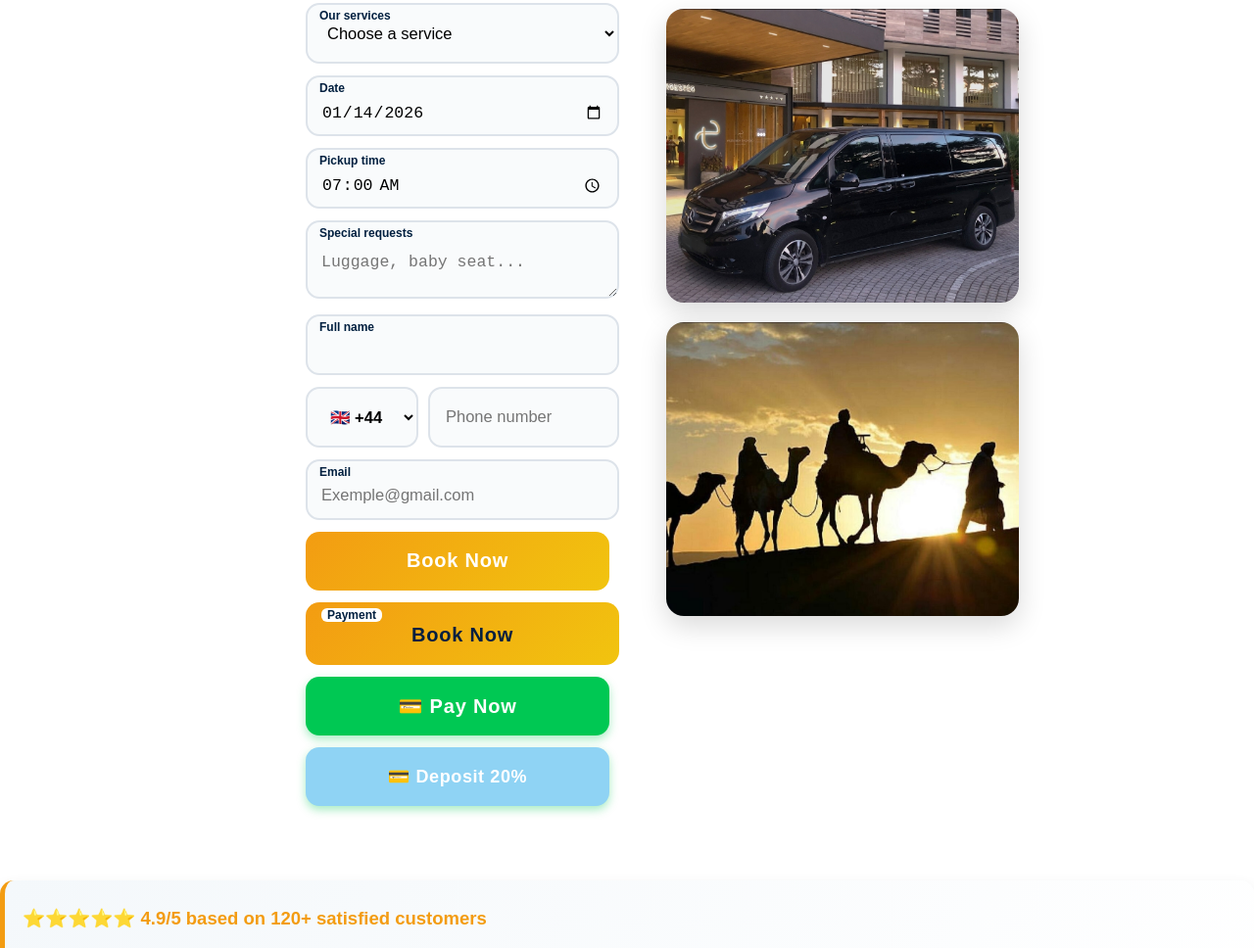
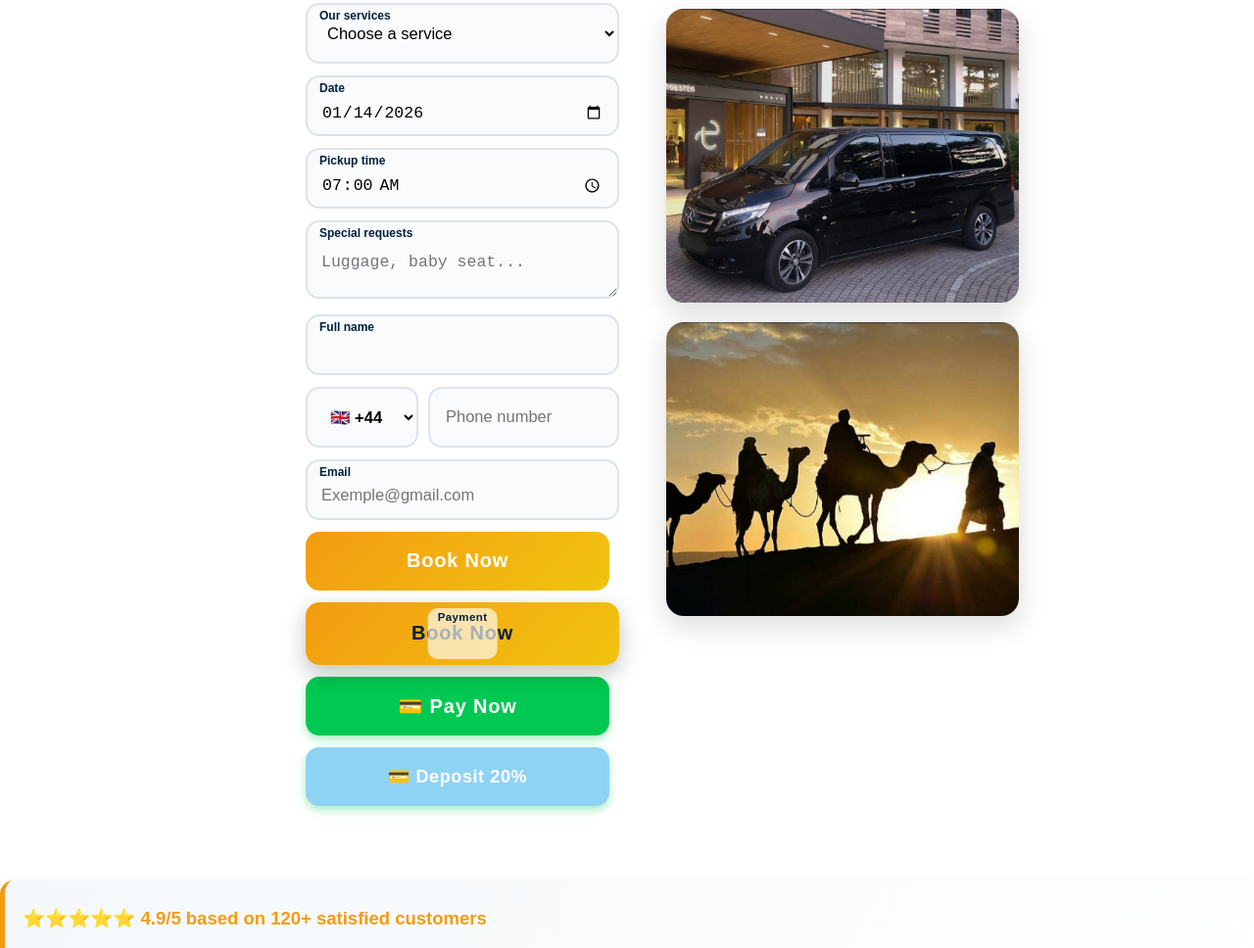
Before and after one commit to assamjid/mastertriptransfers, a plain HTML site: page index.html in a window 1280 px wide. Shown: the part 1141-2109 px from the top of the page at 98% size. Drawn offline with Linux system fonts and the light colour scheme.

Commit message:
Update index.html

```diff
--- a/index.html
+++ b/index.html
@@ -1045,8 +1045,11 @@ button[type="submit"]{
 
 .floating-book-btn{
   position:relative;
-}
-
+  width:100%;
+  max-width:340px;
+}
+
+/* Bouton principal */
 .floating-book-btn .floating-btn{
   width:100%;
   height:64px;
@@ -1054,26 +1057,29 @@ button[type="submit"]{
   background:linear-gradient(135deg,#f39c12,#f1c40f);
   border:none;
   font-weight:900;
-  font-size:16px;
+  font-size:18px;
   cursor:pointer;
   color:#001F3F;
   position:relative;
-  padding-top:18px;
-}
-
+  padding-top:14px;
+  box-shadow:0 8px 22px rgba(0,0,0,.25);
+}
+
+/* Label DANS le bouton */
 .floating-book-btn label{
   position:absolute;
-  top:6px;
-  left:16px;
-  font-size:12px;
+  bottom:6px;                  /* ⬅️ collé en bas */
+  left:50%;
+  transform:translateX(-50%);  /* ⬅️ centré */
+  font-size:11.5px;
+  font-weight:800;
   color:#001F3F;
-  font-weight:700;
   pointer-events:none;
-  background:#fff;
-  padding:0 6px;
-  border-radius:6px;
-}
-
+  background:rgba(255,255,255,0.65);  /* fond visible dans le bouton */
+  padding:3px 10px;
+  border-radius:10px;
+  letter-spacing:0.4px;
+}
 
 </style>
 
@@ -1136,8 +1142,8 @@ window.scrollTo({top:s.offsetTop-h.offsetHeight-10,behavior:'smooth'});
 
 
   <div class="trust-top"
-    data-fr="⭐⭐⭐BBB 4.9/5 – 120+ avis vérifiés • Chauffeurs certifiés • Paiement sur place • WhatsApp 7j/7"
-    data-en="⭐⭐⭐BBB 4.9/5 – 120+ verified reviews • Certified drivers • Pay on arrival • WhatsApp 7/7">
+    data-fr="⭐⭐⭐ 4.9/5 – 120+ avis vérifiés • Chauffeurs certifiés • Paiement sur place • WhatsApp 7j/7"
+    data-en="⭐⭐⭐ 4.9/5 – 120+ verified reviews • Certified drivers • Pay on arrival • WhatsApp 7/7">
     ⭐⭐⭐⭐⭐ 4.9/5 – 120+ avis vérifiés • Chauffeurs certifiés • Paiement sur place • WhatsApp 7j/7
 </div>
 
```
